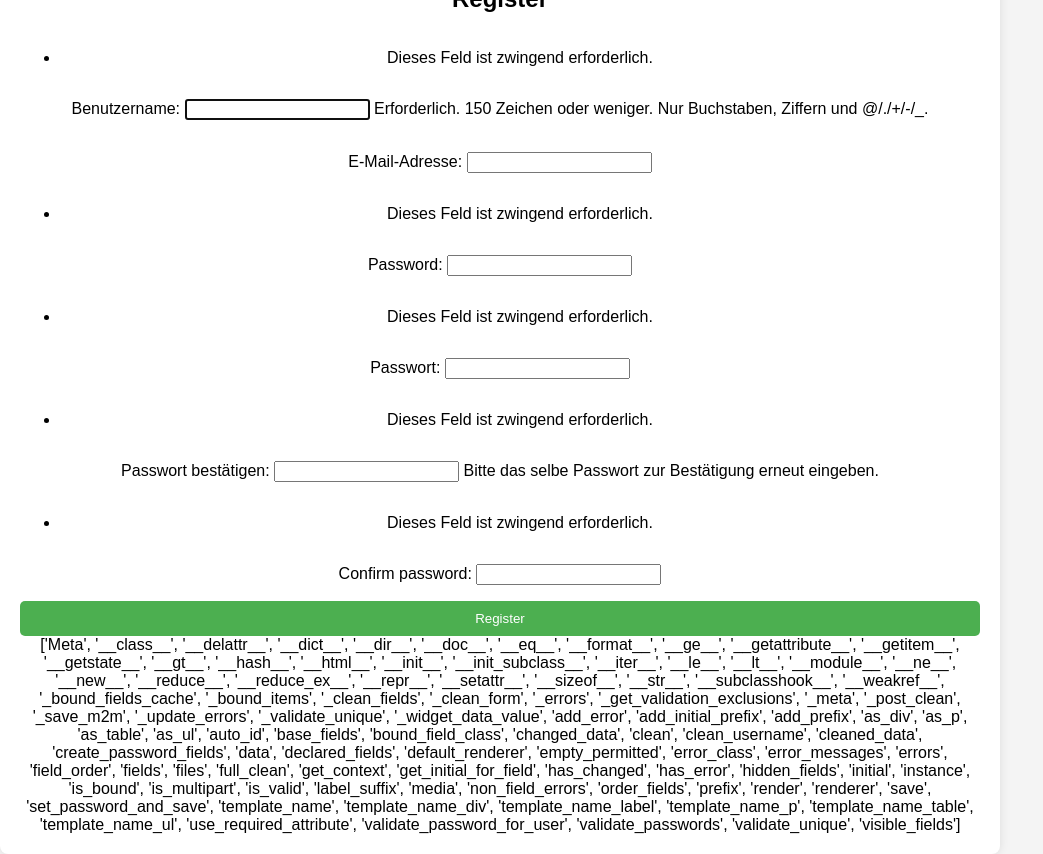
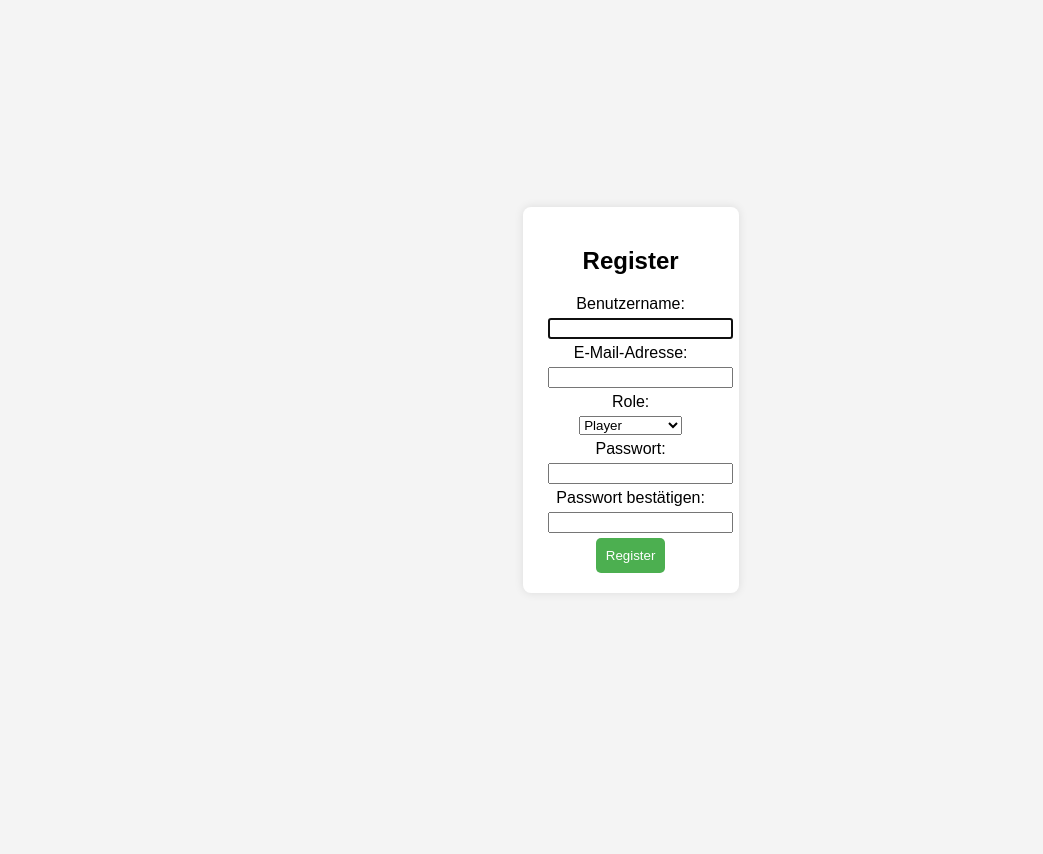
Before and after one commit to Spurgelwurg/DnD_Django, a Django app: page /register/ in a window 1280 px wide. Shown: the whole page, without its empty margins (0-1043 px from the left). After the commit the page ends 573 px from the top, so only its background shows below. Run offline with Django 5.2, Linux system fonts and the light colour scheme.

Commit message:
Refactor registration form to include user role and update template styles for better layout

```diff
--- a/game/forms.py
+++ b/game/forms.py
@@ -1,3 +1,4 @@
+from typing import Any
 from django import forms
 from django.contrib.auth.forms import UserCreationForm
 
@@ -8,19 +9,8 @@
     password = forms.CharField(widget=forms.PasswordInput)
 
 class RegisterForm(UserCreationForm):
-    password = forms.CharField(widget=forms.PasswordInput)
-    confirm_password = forms.CharField(widget=forms.PasswordInput)
+    role = forms.ChoiceField(choices=DnDUser.ROLE_CHOICES)
 
     class Meta:
         model = DnDUser
-        fields = ['username', 'email', 'password']
-
-    def clean(self):
-        cleaned_data = super().clean()
-        password = cleaned_data.get("password")
-        confirm_password = cleaned_data.get("confirm_password")
-
-        if password != confirm_password:
-            raise forms.ValidationError("Passwords do not match")
-
-        return cleaned_data
+        fields = ['username', 'email', 'role']
--- a/game/templates/game/base.html
+++ b/game/templates/game/base.html
@@ -3,6 +3,7 @@
 <head>
     <title>{% block title %}DnD Django{% endblock %}</title>
     <style>
+    {% block style %}
         body {
             font-family: Arial, sans-serif;
             background-color: #f4f4f4;
@@ -39,6 +40,7 @@
         button:hover {
             background-color: #45a049;
         }
+        {% endblock %}
     </style>
 </head>
 <body>
--- a/game/templates/game/register.html
+++ b/game/templates/game/register.html
@@ -1,18 +1,31 @@
 {% extends "game/base.html" %}
 {% load custom_tags %}
 
-{% block title %}Index{% endblock %}
+{% block title %}Register{% endblock %}
+
+{% block style %}
+    {{ block.super }}
+    .centered-element {
+        text-align: center;
+        padding: 5px;
+    }
+{% endblock%}
 
 {% block content %}
 <div class="container">
     <h2>Register</h2>
-    <form method="post">
-        {% csrf_token %}
-        {{ form.as_p }}
-        <button type="submit">Register</button>
-    </form>
+    {% for field in form %}
+        <div>
+            {{ field.label_tag }}
+            <div class="centered-element">
+                {{ field }}
+            </div>
+        </div>
+        {% comment %} {{ field|debug_print }} {% endcomment %}
+    {% endfor %}
+    <button type="submit">Register</button>
+    {% comment %} <a href="{% url 'login' %}" class="btn btn-secondary">Return to Login</a> {% endcomment %}
 
 
-    {{ form|debug_print }}
 </div>
 {% endblock %}
--- a/game/templatetags/custom_tags.py
+++ b/game/templatetags/custom_tags.py
@@ -14,4 +14,4 @@
 
 @register.filter
 def debug_print(value):
-    return dir(value)
+    print(dir(value))
--- a/game/views.py
+++ b/game/views.py
@@ -1,9 +1,14 @@
 from django.http import HttpRequest, HttpResponse
 from django.views import generic
 from django.shortcuts import render, redirect
+from django.contrib.auth.models import User
 from django.contrib.auth.mixins import LoginRequiredMixin
 from django.contrib.auth import logout, authenticate, login
-from .forms import RegisterForm
+from django.views.generic.edit import FormMixin
+from game.forms import RegisterForm
+
+
+from.models import DnDUser
 
 class IndexView(LoginRequiredMixin, generic.TemplateView):
     template_name = "game/index.html"
@@ -27,7 +32,6 @@
 
 class RegisterView(generic.View):
     def get(self, request: HttpRequest) -> HttpResponse:
-        # roles = DnDUser.ROLE_CHOICES
         form = RegisterForm(request.POST)
         return render(request, 'game/register.html', {'form': form})
 
```
